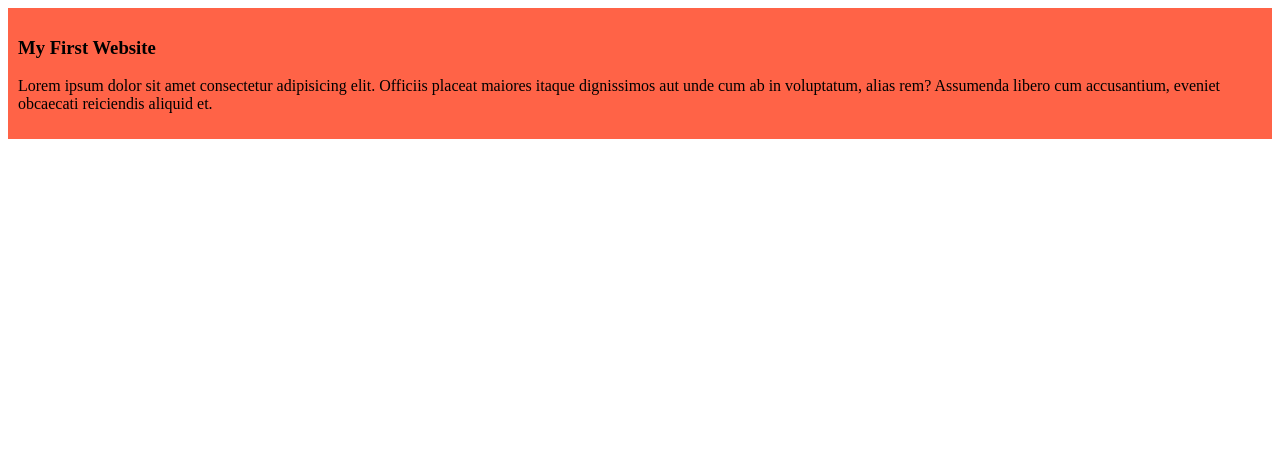
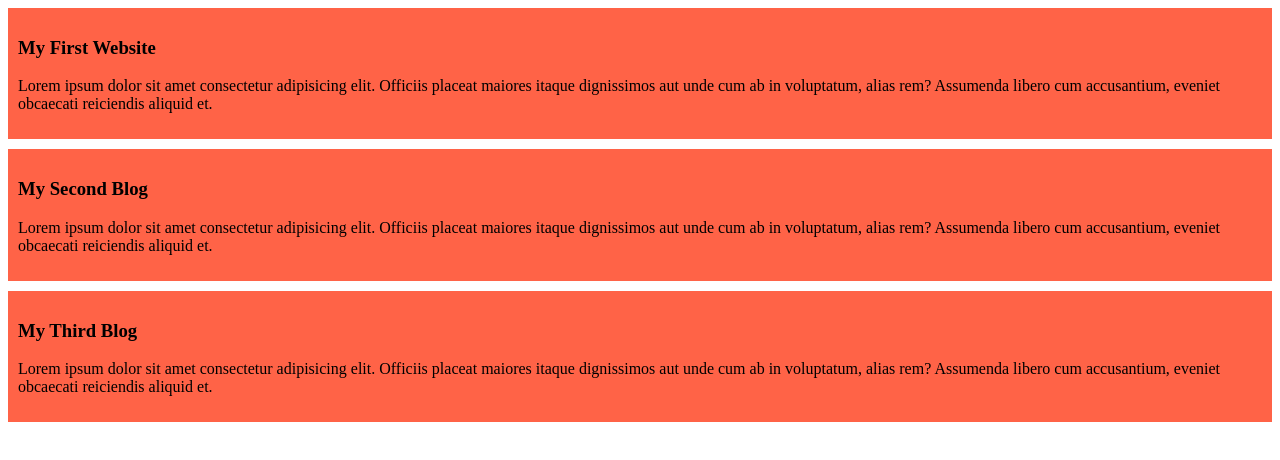
Before and after one commit to mdrobiulawal8/my-simple-website, a plain HTML site: page index.html in a window 1280 px wide. Drawn offline with Linux system fonts and the light colour scheme.

Commit message:
added the second and the third blog

```diff
--- a/index.html
+++ b/index.html
@@ -11,5 +11,13 @@
         <h3>My First Website</h3>
         <p>Lorem ipsum dolor sit amet consectetur adipisicing elit. Officiis placeat maiores itaque dignissimos aut unde cum ab in voluptatum, alias rem? Assumenda libero cum accusantium, eveniet obcaecati reiciendis aliquid et.</p>
     </div>
+    <div>
+        <h3>My Second Blog</h3>
+        <p>Lorem ipsum dolor sit amet consectetur adipisicing elit. Officiis placeat maiores itaque dignissimos aut unde cum ab in voluptatum, alias rem? Assumenda libero cum accusantium, eveniet obcaecati reiciendis aliquid et.</p>
+    </div>
+    <div>
+        <h3>My Third Blog</h3>
+        <p>Lorem ipsum dolor sit amet consectetur adipisicing elit. Officiis placeat maiores itaque dignissimos aut unde cum ab in voluptatum, alias rem? Assumenda libero cum accusantium, eveniet obcaecati reiciendis aliquid et.</p>
+    </div>
 </body>
 </html>
--- a/styles/blog.css
+++ b/styles/blog.css
@@ -1,4 +1,5 @@
 div{
     background-color: tomato;
     padding: 10px;
+    margin-bottom: 10px;
 }
```
